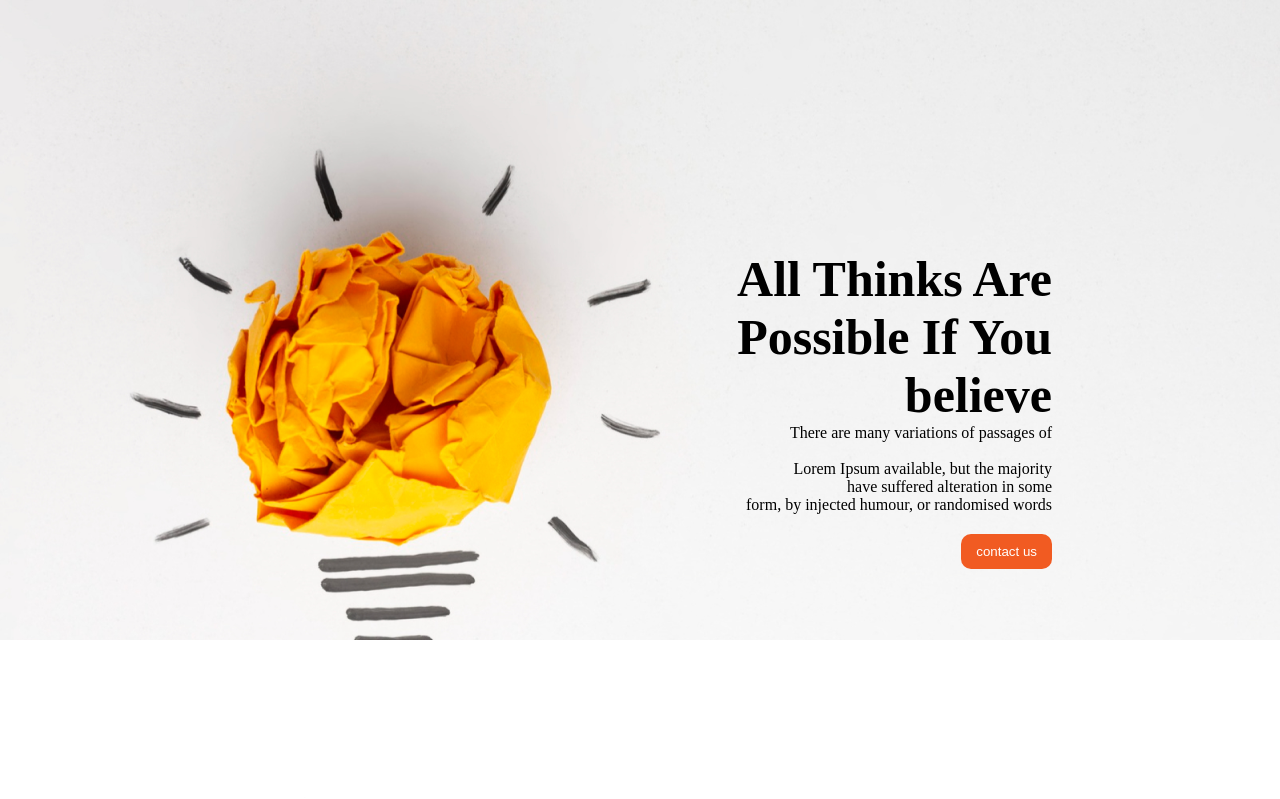
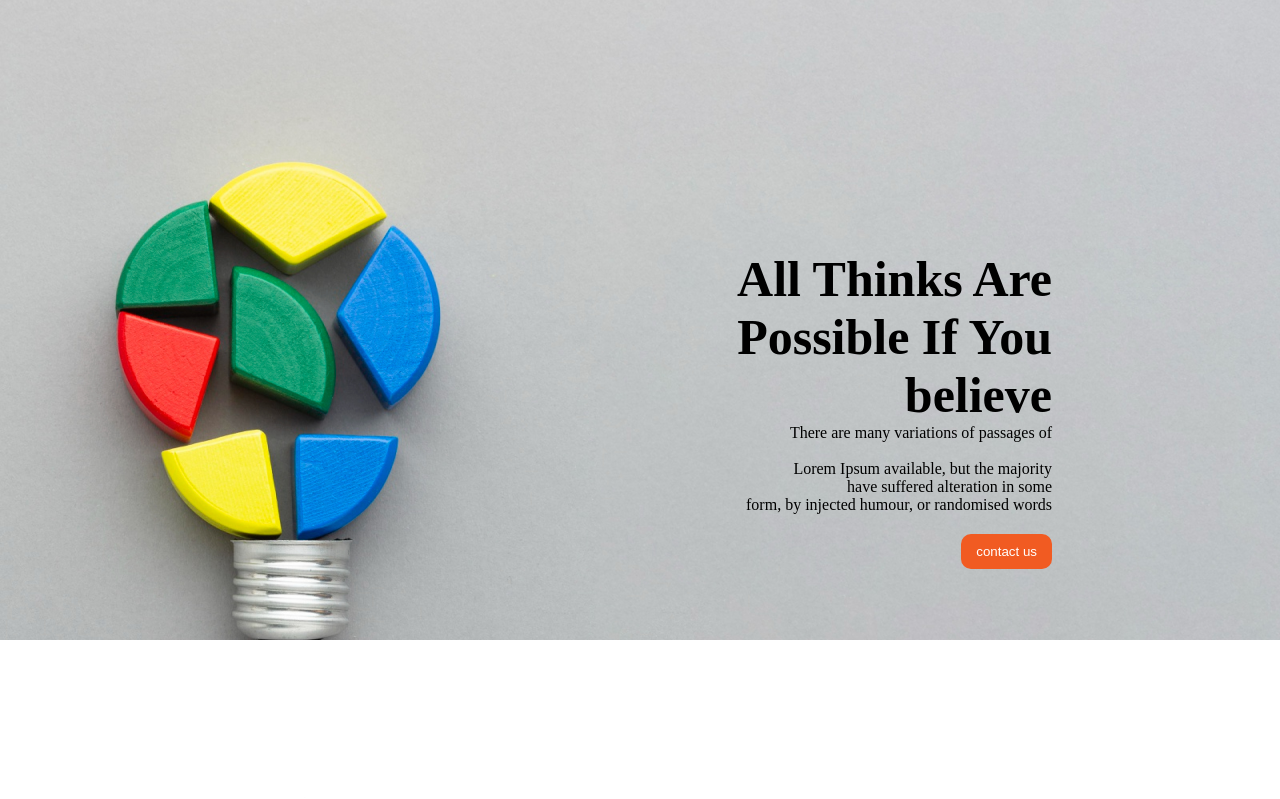
Before and after one commit to mdKamalAhmedSiddiki/new-year-new-me, a plain HTML site: page index.html in a window 1280 px wide. Shown: the top 799 px of the page. Drawn offline with Linux system fonts and the light colour scheme.

Commit message:
changed img in header

```diff
--- a/styles/style.css
+++ b/styles/style.css
@@ -6,7 +6,7 @@
 .container{
     width: 100%;
     height: 80vh;
-    background-image: url("/images/banner/banner1.png");
+    background-image: url("/images/banner/banner2.png");
 
 }
 .content{
```
